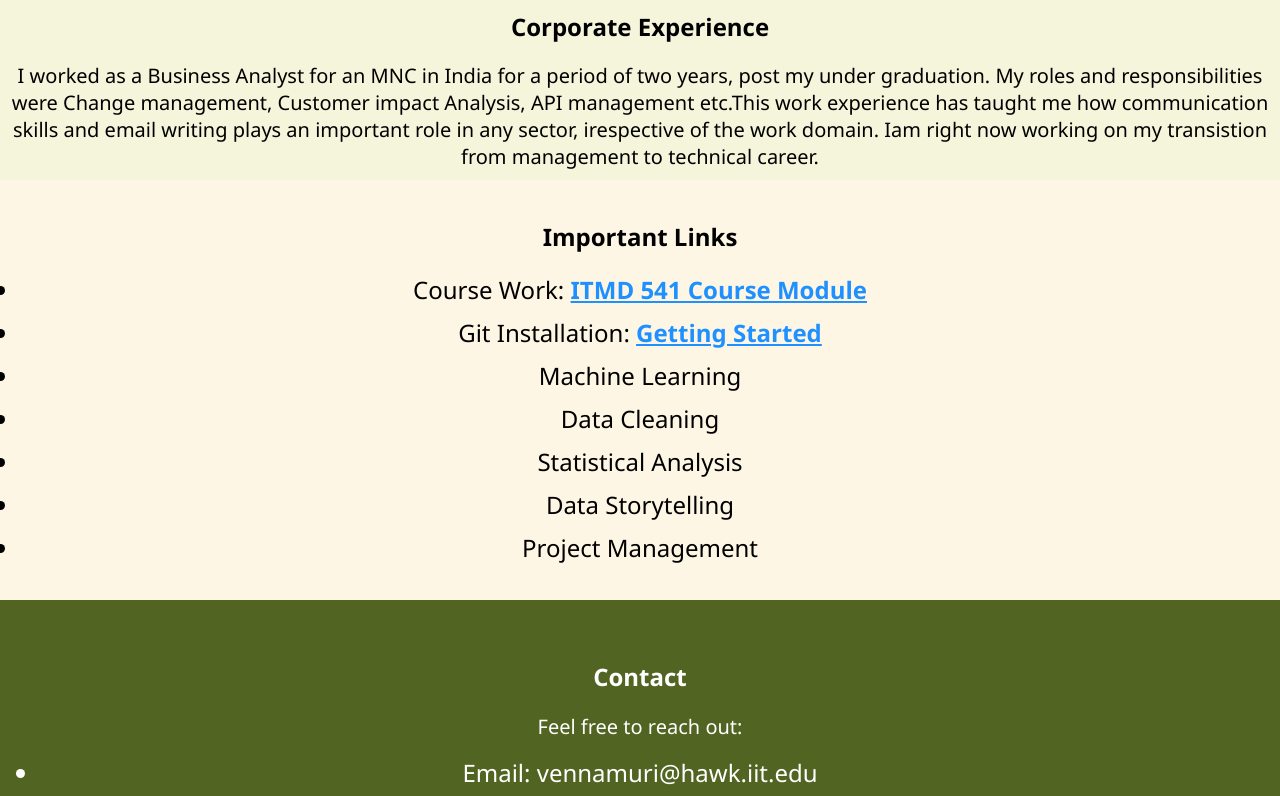
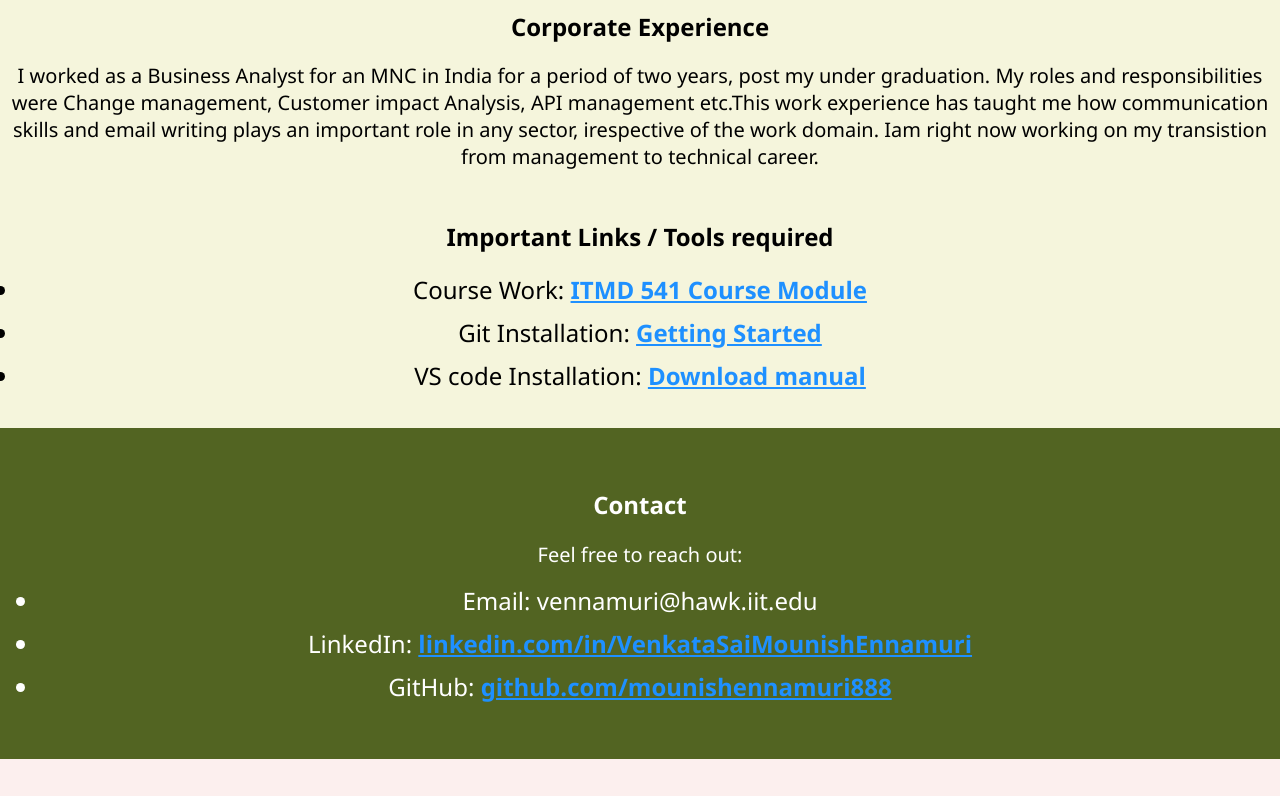
Before and after one commit to mounishennamuri888/ITMD-541, a plain HTML site: page index_bio.html in a window 1280 px wide. Shown: the part 601-1397 px from the top of the page. After the commit the page ends 1360 px from the top, so only its background shows below. Drawn offline with Linux system fonts and the light colour scheme.

```diff
--- a/index_bio.html
+++ b/index_bio.html
@@ -25,15 +25,13 @@
         <p>I worked as a Business Analyst for an MNC in India for a period of two years, post my under graduation. My roles and responsibilities were Change management, Customer impact Analysis, API management etc.This work experience has taught me how communication skills and email writing plays an important role in any sector, irespective of the work domain. Iam right now working on my transistion from management to technical career.</p>
     </section>
     <section id="Links">
-        <h2>Important Links</h2>
+        <h2>Important Links / Tools required</h2>
         <ul>
             <li>Course Work: <a href="https://bulletin.iit.edu/search/?P=ITMD%20541" class="underlined-link" target="_blank">ITMD 541 Course Module</a></li>
             <li>Git Installation: <a href="https://git-scm.com/book/en/v2/Getting-Started-Installing-Git" class="underlined-link" target="_blank">Getting Started</a></li>
-            <li>Machine Learning</li>
-            <li>Data Cleaning</li>
-            <li>Statistical Analysis</li>
-            <li>Data Storytelling</li>
-            <li>Project Management</li>
+            <li>VS code Installation: <a href="https://code.visualstudio.com/download" class="underlined-link" target="blank">Download manual</a></li>
+
+
         </ul>
     </section>
     <section id="contact">
--- a/stylessss.css
+++ b/stylessss.css
@@ -42,7 +42,7 @@ p {
 
 /* Skills Section */
 #Links {
-    background-color: #fef6e4;
+    background-color: #f5f5dc;
     padding: 20px;
     text-align: center;
 }
```
